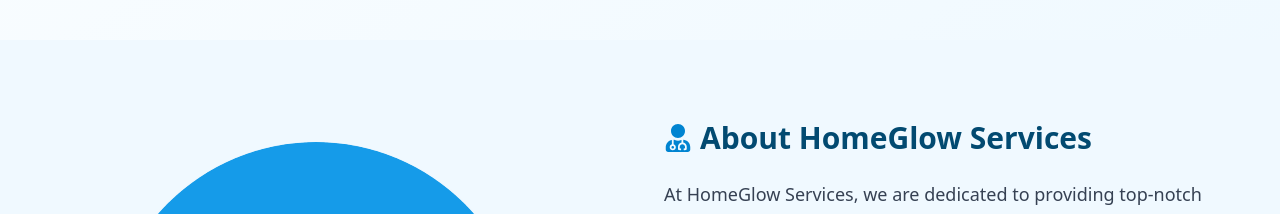
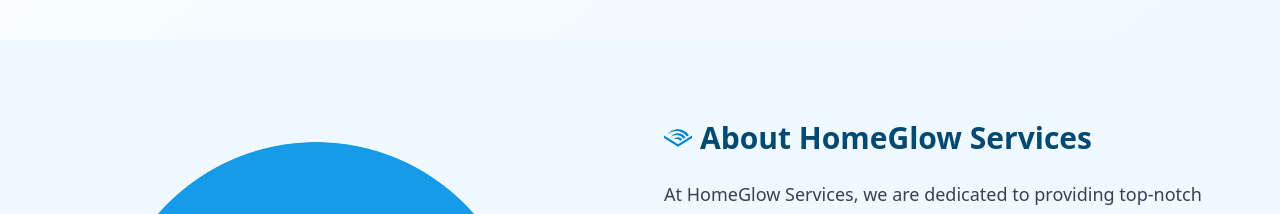
Before and after one commit to DevMandate/Homeglow, a React (Vite) app: page / in a window 1280 px wide. Shown: the part 1460-1674 px from the top of the page. Built offline with nearby package versions, Linux system fonts and the light colour scheme.

Commit message:
Edits on the About section

```diff
--- a/src/components/About.jsx
+++ b/src/components/About.jsx
@@ -1,5 +1,6 @@
 import { FaUserMd } from 'react-icons/fa'
 import about from '../assets/about.png'
+import { FaAudible } from 'react-icons/fa6'
 
 
 const About = () => {
@@ -11,7 +12,7 @@ const About = () => {
             </div>
             <div className="w-full lg:w-1/2 space-y-6 text-center lg:text-left">
                 <div className='flex items-center justify-center lg:justify-start space-x-2'>
-                    <FaUserMd className='w-7 h-7 text-sky-600'/>
+                    <FaAudible className='w-7 h-7 text-sky-600'/>
                     <h2 className="text-3xl font-bold text-sky-900">About HomeGlow Services</h2>
                 </div>
                 <p className="text-gray-700 text-lg leading-relaxed">
--- a/src/components/Footer.jsx
+++ b/src/components/Footer.jsx
@@ -16,7 +16,7 @@ const serviceHours = [
 const contactInfo = [
     {icon: <FaPhone className="mr-4 text-white/70"/>,
     text: <a href="#" className="hover:text-sky-300 transition-colors">
-        (+254) 796-578-077 / (+254) 798-572-580
+        +254-796-578-077 / +254-798-572-580
         </a>
     },
     {icon: <MdOutlineEmail className="mr-4 text-white/70"/>,
```
